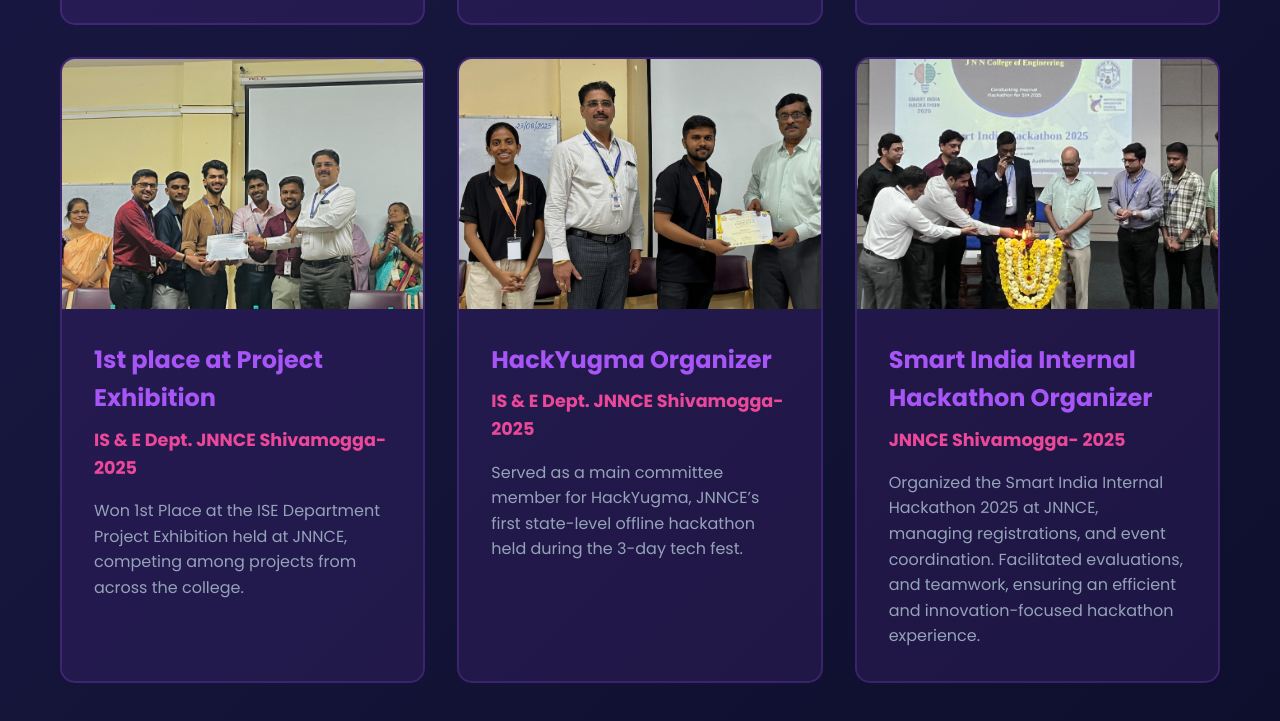
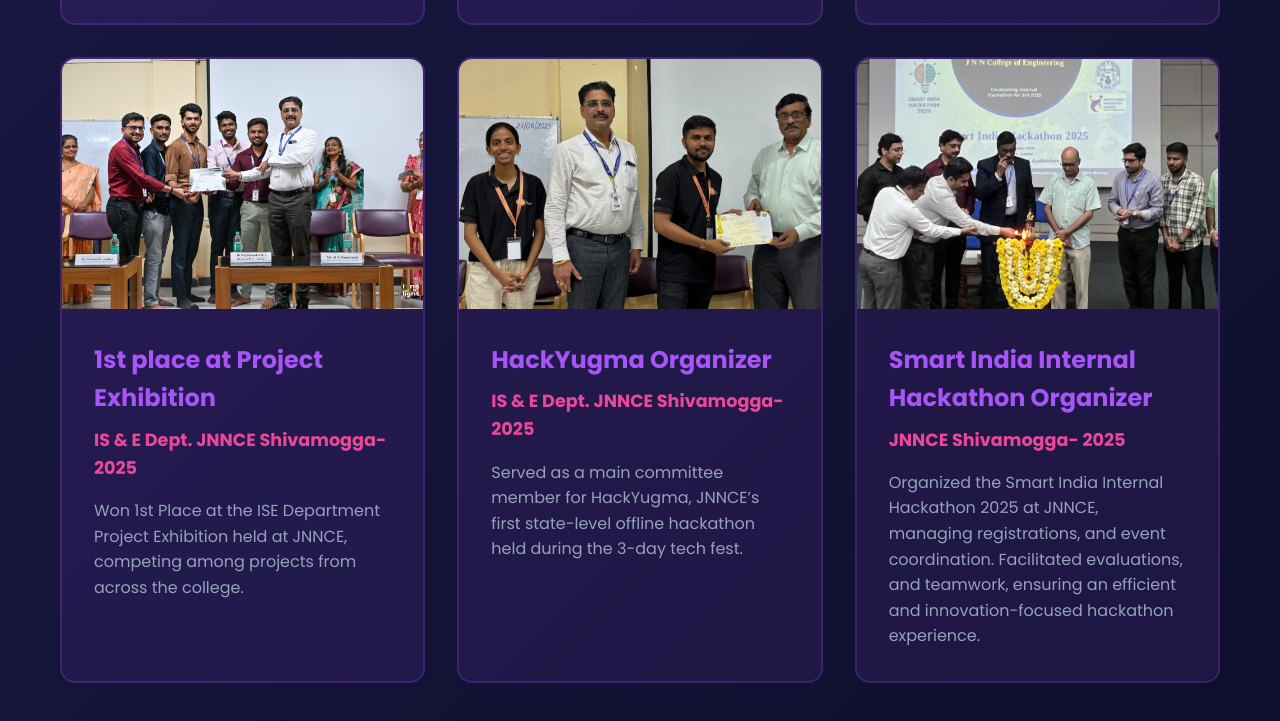
Before and after one commit to TarunDR28/portfolio, a plain HTML site: page index.html in a window 1280 px wide. Shown: the part 6376-7097 px from the top of the page. Drawn offline with Linux system fonts and the light colour scheme; files whose address does not match are found by name.

Commit message:
Updated index.html and added certidep.jpg

```diff
--- a/index.html
+++ b/index.html
@@ -334,7 +334,7 @@ Integrated into a web-based tool allowing users to upload leaf images and receiv
 
             <div class="award-card">
                 <div class="award-image">
-                    <img src="deptp.jpg" alt="Outstanding Project Award">
+                    <img src="prize.jpg" alt="Outstanding Project Award">
                     <div class="award-overlay">
 
                     </div>
```
Also changed, not shown: deptp.jpg (deleted), prize.jpg (added).
